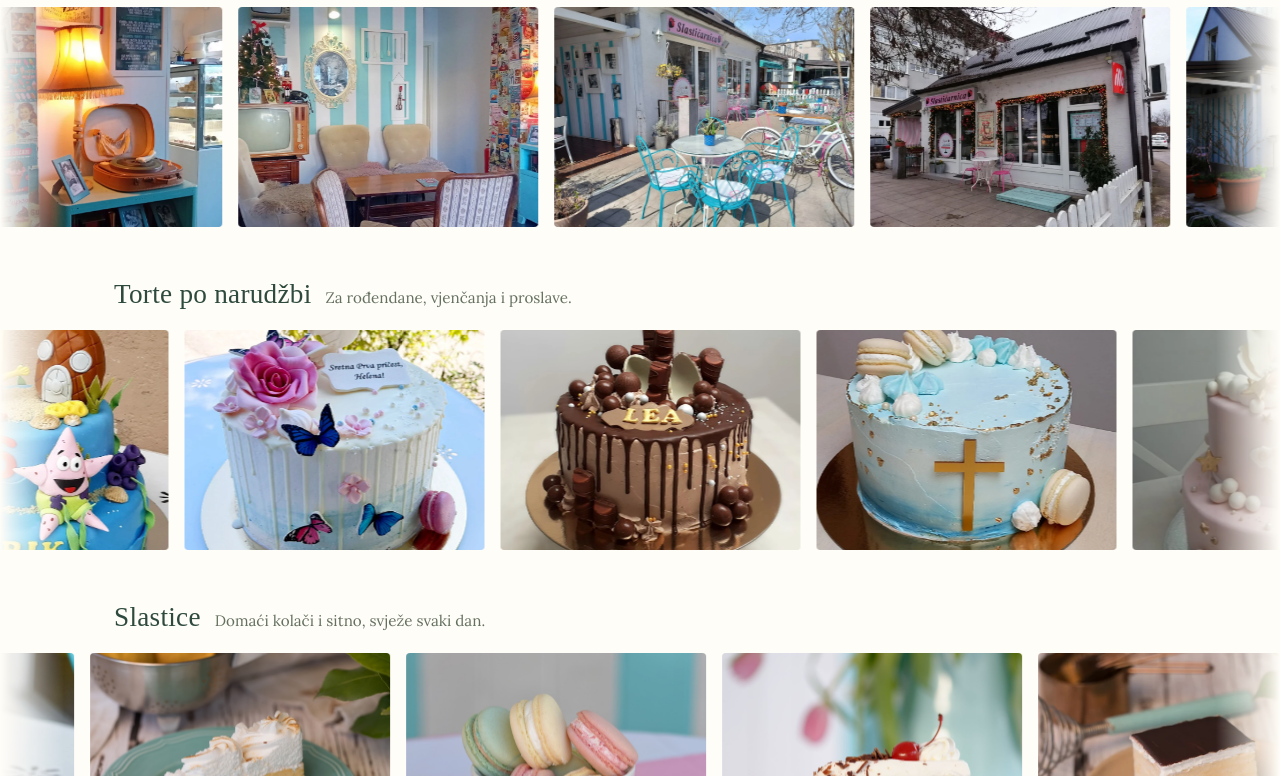
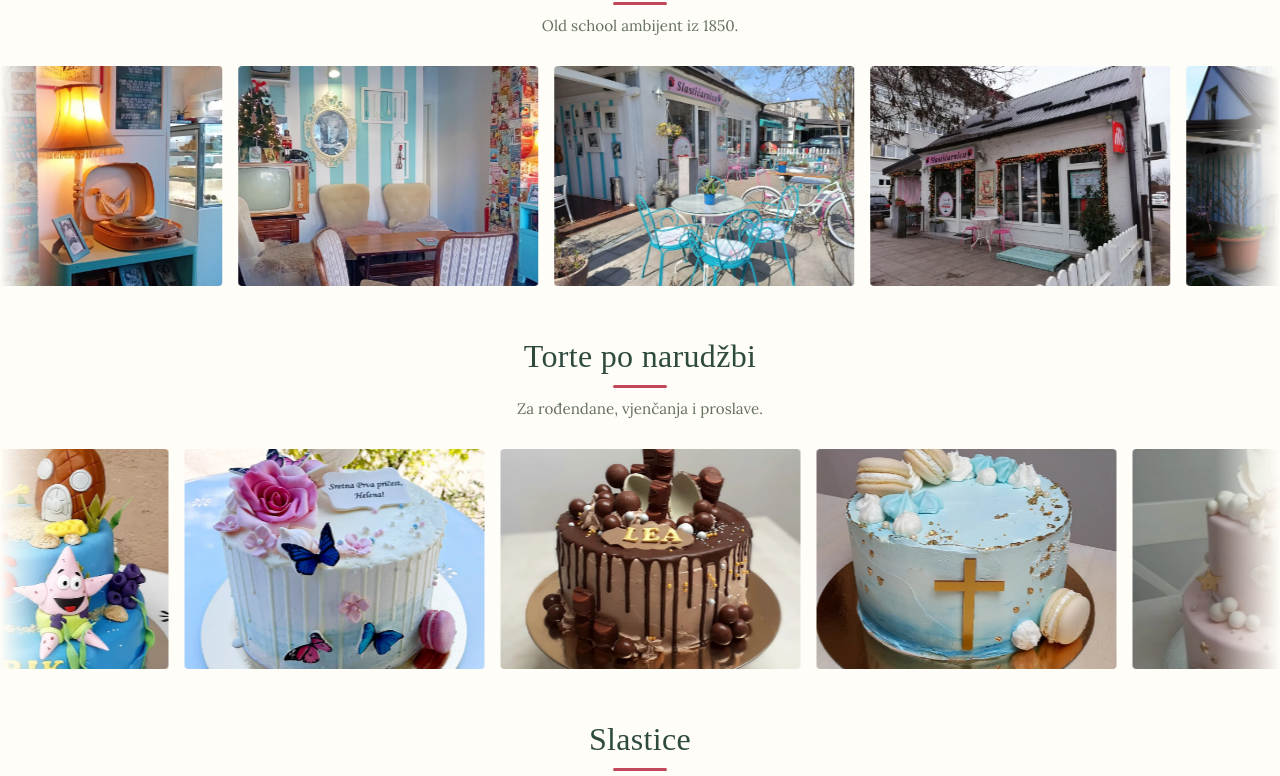
Before and after one commit to DavidMerkas/jagode-i-cokolada, a plain HTML site: page galerija.html in a window 1280 px wide. Shown: the part 490-1266 px from the top of the page. Drawn offline with Linux system fonts and the light colour scheme; a web font is replaced by a local one.

Commit message:
Fix broken gallery image and restyle gallery row headings
Remove references to missing food10.webp. Center gallery row
headings with a larger display size and an animated underline
that draws in on scroll, matching the site's existing reveal
animation pattern.

```diff
--- a/css/style.css
+++ b/css/style.css
@@ -1211,19 +1211,33 @@ section { padding: 80px 0; }
 .gallery-row { margin-bottom: 52px; }
 .gallery-row:last-child { margin-bottom: 0; }
 .gallery-row-head {
-  display: flex;
-  align-items: baseline;
-  gap: 14px;
-  margin-bottom: 20px;
+  text-align: center;
+  max-width: 480px;
+  margin: 0 auto 28px;
 }
 .gallery-row-head h2 {
   font-family: var(--font-display);
-  font-size: 1.7rem;
+  font-size: 2rem;
   color: var(--green);
   margin: 0;
-}
+  position: relative;
+  display: inline-block;
+}
+.gallery-row-head h2::after {
+  content: "";
+  display: block;
+  width: 54px;
+  height: 3px;
+  margin: 10px auto 0;
+  border-radius: 2px;
+  background: var(--straw);
+  transform: scaleX(0);
+  transform-origin: center;
+  transition: transform 0.6s cubic-bezier(0.16, 1, 0.3, 1);
+}
+.gallery-row-head.in-view h2::after { transform: scaleX(1); }
 .gallery-row-head p {
-  margin: 0;
+  margin: 8px 0 0;
   color: var(--choc-soft);
   font-size: 0.95rem;
 }
--- a/galerija.html
+++ b/galerija.html
@@ -60,7 +60,6 @@
     <img class="b-tall" src="images/restaurant3.webp" alt="">
     <img class="b-wide" src="images/cake10.webp" alt="">
     <img src="images/food8.webp" alt="">
-    <img src="images/food10.webp" alt="">
     <img class="b-wide" src="images/restaurant6.webp" alt="">
     <img class="b-tall" src="images/cake5.webp" alt="">
     <img src="images/food11.webp" alt="">
@@ -83,7 +82,7 @@
   <div class="container">
 
     <div class="gallery-row">
-      <div class="gallery-row-head">
+      <div class="gallery-row-head reveal">
         <h2>Naš lokal</h2>
         <p>Old school ambijent iz 1850.</p>
       </div>
@@ -102,7 +101,7 @@
     </div>
 
     <div class="gallery-row">
-      <div class="gallery-row-head">
+      <div class="gallery-row-head reveal">
         <h2>Torte po narudžbi</h2>
         <p>Za rođendane, vjenčanja i proslave.</p>
       </div>
@@ -123,7 +122,7 @@
     </div>
 
     <div class="gallery-row">
-      <div class="gallery-row-head">
+      <div class="gallery-row-head reveal">
         <h2>Slastice</h2>
         <p>Domaći kolači i sitno, svježe svaki dan.</p>
       </div>
@@ -138,7 +137,6 @@
           <div class="m-item"><img src="images/food7.webp" alt="Slastica"><span class="m-zoom"><svg viewBox="0 0 24 24"><circle cx="11" cy="11" r="7"/><path d="M21 21l-4.3-4.3M11 8v6M8 11h6"/></svg></span></div>
           <div class="m-item"><img src="images/food8.webp" alt="Slastica"><span class="m-zoom"><svg viewBox="0 0 24 24"><circle cx="11" cy="11" r="7"/><path d="M21 21l-4.3-4.3M11 8v6M8 11h6"/></svg></span></div>
           <div class="m-item"><img src="images/food9.webp" alt="Slastica"><span class="m-zoom"><svg viewBox="0 0 24 24"><circle cx="11" cy="11" r="7"/><path d="M21 21l-4.3-4.3M11 8v6M8 11h6"/></svg></span></div>
-          <div class="m-item"><img src="images/food10.webp" alt="Slastica"><span class="m-zoom"><svg viewBox="0 0 24 24"><circle cx="11" cy="11" r="7"/><path d="M21 21l-4.3-4.3M11 8v6M8 11h6"/></svg></span></div>
           <div class="m-item"><img src="images/food11.webp" alt="Slastica"><span class="m-zoom"><svg viewBox="0 0 24 24"><circle cx="11" cy="11" r="7"/><path d="M21 21l-4.3-4.3M11 8v6M8 11h6"/></svg></span></div>
         </div>
       </div>
```
